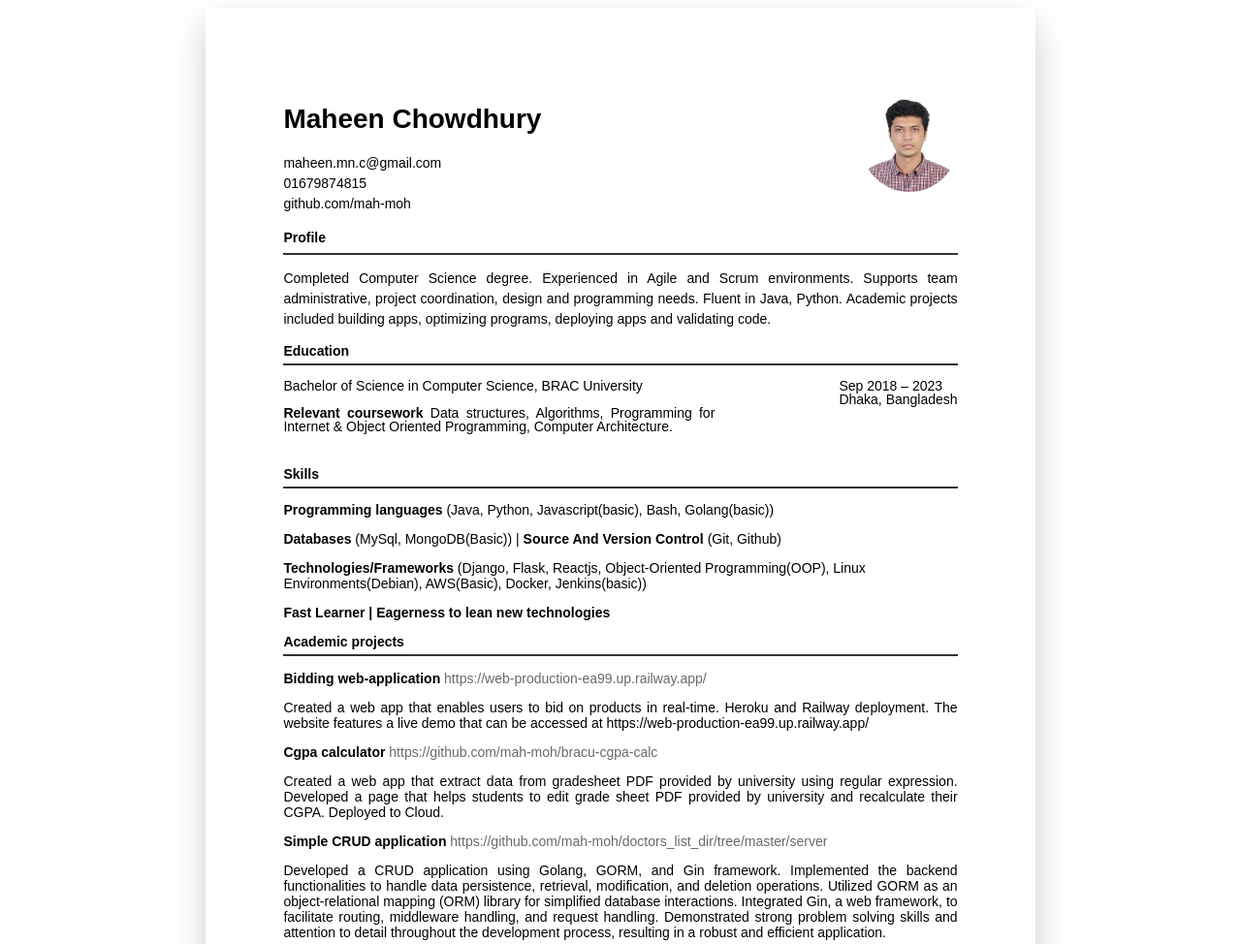
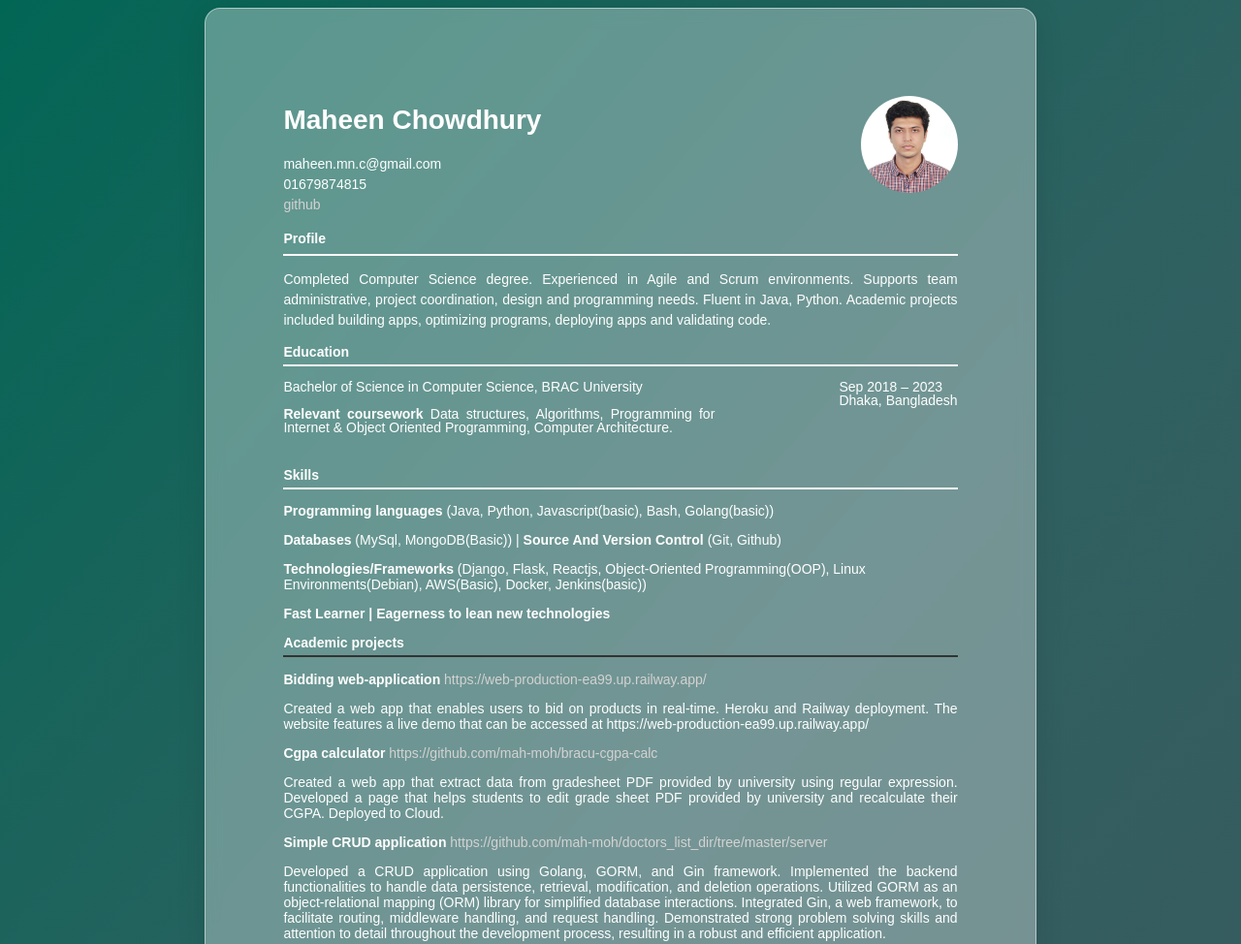
Before and after one commit to mah-moh/html_assignments, a plain HTML site: page index.html in a window 1280 px wide. Shown: the top 974 px of the page at 97% size. Drawn offline with Linux system fonts and the light colour scheme.

Commit message:
gradiant bg and glass effect added

```diff
--- a/index.html
+++ b/index.html
@@ -15,7 +15,7 @@
                 <h1>Maheen Chowdhury</h1>
                 <p>
                     maheen.mn.c@gmail.com <br> 01679874815<br>
-                    github.com/mah-moh
+                    <a href="http://github.com/mah-moh">github</a>
                 </p>
             </div>
 
--- a/style.css
+++ b/style.css
@@ -1,13 +1,26 @@
 body {
     font-family: Arial, Helvetica, sans-serif;
+
+    background: rgb(2,102,85);
+    background: linear-gradient(131deg, rgba(2,102,85,1) 0%, rgba(47,97,97,1) 58%, rgba(56,90,94,1) 100%);
 }
 
 #container {
+    position: relative;
     width: 55%;
     box-shadow: 0 1rem 2rem hsl(0 0% 0% / 20%);
     padding: 80px;
     margin: 0 auto;
     font-size: 14px;
+    color: white;
+    /* From https://css.glass */
+
+    background: rgba(255, 255, 255, 0.33);
+    border-radius: 16px;
+    box-shadow: 0 4px 30px rgba(0, 0, 0, 0.1);
+    backdrop-filter: blur(8.5px);
+    -webkit-backdrop-filter: blur(8.5px);
+    border: 1px solid rgba(255, 255, 255, 0.49);
 
 }
 
@@ -44,7 +57,7 @@ picture > img{
 }
 
 section > strong {
-    border-bottom: 2px solid #333;
+    border-bottom: 2px solid #fdfbfb;
     display: inline-block;
     width: 100%;
     padding-bottom: 5px;
@@ -74,7 +87,18 @@ section > strong {
 
 a {
     text-decoration: none;
-    color: dimgray;
+    color: rgb(212, 210, 210);
+}
+
+
+section {
+    transition: transform .2s;
+}
+
+section:hover {
+    box-shadow: 0 1rem 2rem hsl(0 0% 0% / 20%);
+    padding: 20px;
+    width: 2 em;
 }
 
 
```
